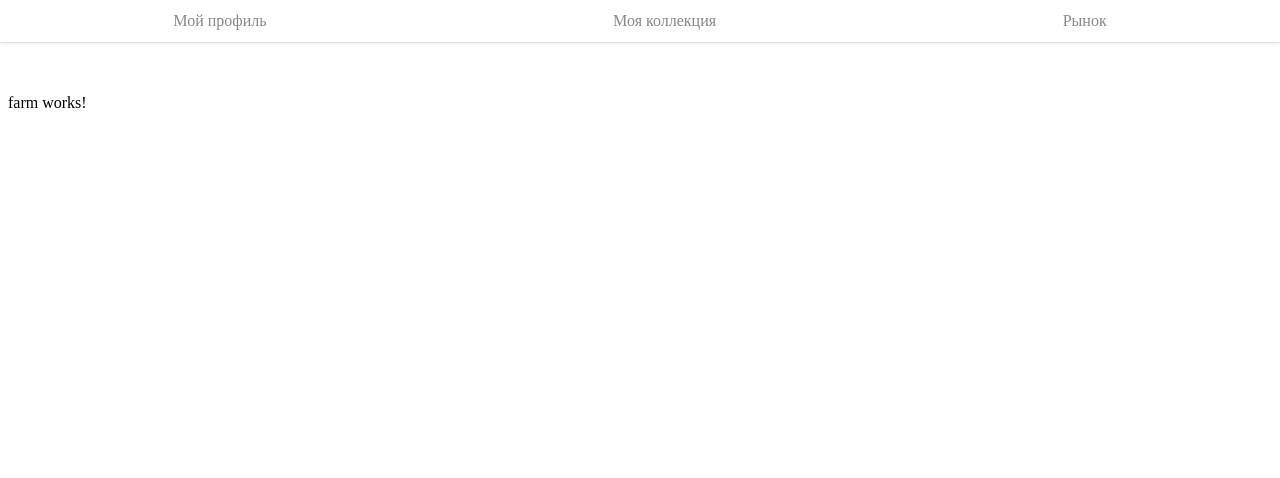
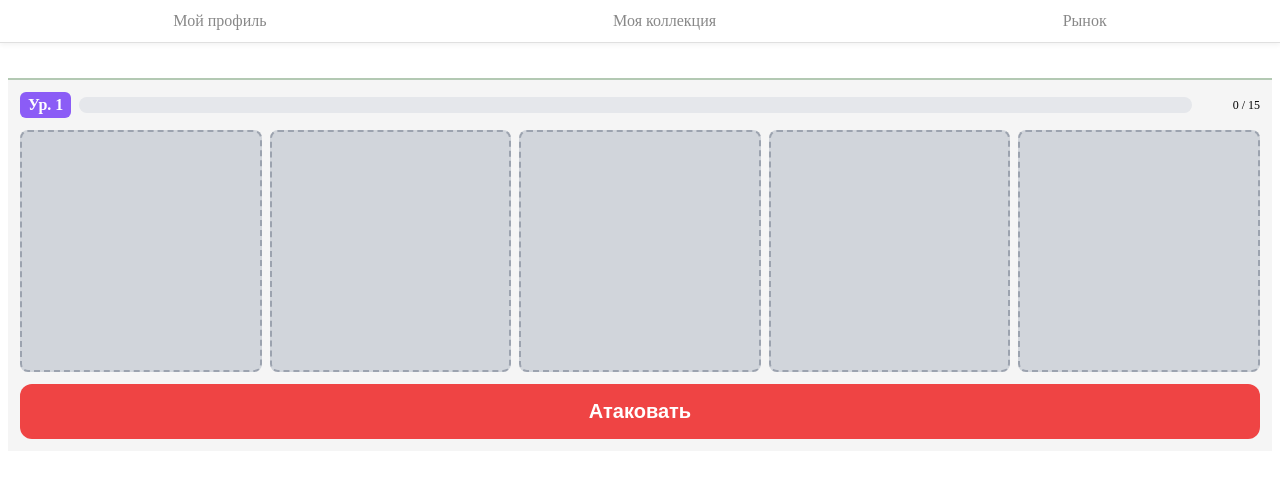
Before and after one commit to FELK-lab/Gelent, an Angular app: page /farm in a window 1280 px wide. Shown: the top 478 px of the page. Built offline with nearby package versions, Linux system fonts and the light colour scheme.

Commit message:
feat(farm): implement initial farm RPG clicker skeleton

```diff
--- a/src/app/components/farm/farm.css
+++ b/src/app/components/farm/farm.css
@@ -0,0 +1,100 @@
+.farm-container {
+    display: flex;
+    flex-direction: column;
+    height: 100%;
+    background-color: #e0f2e9; /* Светло-зеленый фон */
+}
+
+/* --- Игровой мир --- */
+.game-world {
+    flex-grow: 1;
+    position: relative;
+    overflow: hidden;
+    border-bottom: 2px solid #b3c9b3;
+}
+
+.player, .enemy {
+    position: absolute;
+    width: 40px;
+    height: 40px;
+    font-size: 28px;
+    display: flex;
+    align-items: center;
+    justify-content: center;
+    transition: top 0.5s ease-in-out, left 0.5s ease-in-out;
+}
+
+/* --- Игровой UI --- */
+.game-ui {
+    padding: 12px;
+    background-color: #f5f5f5;
+    display: flex;
+    flex-direction: column;
+    gap: 12px;
+}
+
+/* Уровень и опыт */
+.xp-bar-container {
+    display: flex;
+    align-items: center;
+    gap: 8px;
+}
+.level-badge {
+    background-color: #8b5cf6;
+    color: white;
+    padding: 4px 8px;
+    border-radius: 6px;
+    font-weight: 600;
+}
+.xp-bar {
+    flex-grow: 1;
+    height: 16px;
+    background-color: #e5e7eb;
+    border-radius: 8px;
+    overflow: hidden;
+}
+.xp-progress {
+    height: 100%;
+    background-color: #a78bfa;
+    transition: width 0.3s ease;
+}
+.xp-text {
+    font-size: 12px;
+    font-weight: 500;
+    min-width: 60px;
+    text-align: right;
+}
+
+/* Инвентарь */
+.inventory {
+    display: grid;
+    grid-template-columns: repeat(5, 1fr);
+    gap: 8px;
+}
+.inventory-slot {
+    aspect-ratio: 1 / 1;
+    background-color: #d1d5db;
+    border: 2px dashed #9ca3af;
+    border-radius: 8px;
+}
+
+/* Кнопка */
+.action-button {
+    width: 100%;
+    padding: 16px;
+    font-size: 20px;
+    font-weight: 700;
+    color: white;
+    background-color: #ef4444;
+    border: none;
+    border-radius: 12px;
+    cursor: pointer;
+    transition: background-color 0.2s;
+}
+.action-button:hover {
+    background-color: #dc2626;
+}
+.action-button:disabled {
+    background-color: #9ca3af;
+    cursor: not-allowed;
+}
--- a/src/app/components/farm/farm.html
+++ b/src/app/components/farm/farm.html
@@ -1 +1,46 @@
-<p>farm works!</p>
+<div class="farm-container">
+    <!-- Игровой мир -->
+    <div class="game-world">
+        <!-- Персонаж -->
+        <div class="player" [style.left.px]="player.x" [style.top.px]="player.y">
+            <!-- Временно используем эмодзи -->
+            🧑‍🌾
+        </div>
+
+        <!-- Враги -->
+        @for(enemy of enemies; track enemy.id) {
+            @if(enemy.isAlive) {
+                <div class="enemy" [style.left.px]="enemy.x" [style.top.px]="enemy.y">
+                    <!-- Временно используем эмодзи -->
+                    몬
+                </div>
+            }
+        }
+    </div>
+
+    <!-- Пользовательский интерфейс -->
+    <div class="game-ui">
+        <!-- Уровень и опыт -->
+        <div class="xp-bar-container">
+            <div class="level-badge">Ур. {{ player.level }}</div>
+            <div class="xp-bar">
+                <div class="xp-progress" [style.width.%]="(player.xp / player.xpToNextLevel) * 100"></div>
+            </div>
+            <span class="xp-text">{{ player.xp }} / {{ player.xpToNextLevel }}</span>
+        </div>
+
+        <!-- Инвентарь -->
+        <div class="inventory">
+            <div class="inventory-slot" title="Голова"></div>
+            <div class="inventory-slot" title="Оружие"></div>
+            <div class="inventory-slot" title="Тело"></div>
+            <div class="inventory-slot" title="Ноги"></div>
+            <div class="inventory-slot" title="Бафф"></div>
+        </div>
+
+        <!-- Кнопка действия -->
+        <button class="action-button" (click)="attack()" [disabled]="isAttacking">
+            {{ isAttacking ? 'Атакую...' : 'Атаковать' }}
+        </button>
+    </div>
+</div>
--- a/src/app/components/farm/farm.ts
+++ b/src/app/components/farm/farm.ts
@@ -1,11 +1,123 @@
-import { Component } from '@angular/core';
+import { Component, OnInit, inject } from '@angular/core';
+import { PlayerStateService } from '../../services/player-state.service';
+
+// Определяем типы для удобства
+interface Character {
+  x: number;
+  y: number;
+}
+
+interface Player extends Character {
+  level: number;
+  xp: number;
+  xpToNextLevel: number;
+}
+
+interface Enemy extends Character {
+  id: number;
+  hp: number;
+  isAlive: boolean;
+}
 
 @Component({
   selector: 'app-farm',
-  imports: [],
   templateUrl: './farm.html',
-  styleUrl: './farm.css'
+  styleUrls: ['./farm.css']
 })
-export class Farm {
+export class Farm implements OnInit {
+  playerState = inject(PlayerStateService);
 
+  player: Player = {
+    x: 150,
+    y: 200,
+    level: 1,
+    xp: 0,
+    xpToNextLevel: 15
+  };
+
+  enemies: Enemy[] = [];
+  isAttacking = false;
+  private enemyIdCounter = 0;
+
+  ngOnInit() {
+    // Создаем начальных врагов
+    for (let i = 0; i < 3; i++) {
+      this.spawnEnemy();
+    }
+  }
+
+  spawnEnemy() {
+    const newEnemy: Enemy = {
+      id: this.enemyIdCounter++,
+      x: Math.random() * 280 + 10, // Случайная позиция по X
+      y: Math.random() * 150 + 20, // Случайная позиция по Y
+      hp: 3, // Враг умирает за 3 удара
+      isAlive: true,
+    };
+    this.enemies.push(newEnemy);
+  }
+
+  findNearestEnemy(): Enemy | null {
+    const livingEnemies = this.enemies.filter(e => e.isAlive);
+    if (livingEnemies.length === 0) return null;
+
+    let nearestEnemy: Enemy | null = null;
+    let minDistance = Infinity;
+
+    for (const enemy of livingEnemies) {
+      const distance = Math.sqrt(Math.pow(this.player.x - enemy.x, 2) + Math.pow(this.player.y - enemy.y, 2));
+      if (distance < minDistance) {
+        minDistance = distance;
+        nearestEnemy = enemy;
+      }
+    }
+    return nearestEnemy;
+  }
+
+  async attack() {
+    if (this.isAttacking) return;
+
+    const target = this.findNearestEnemy();
+    if (!target) return;
+
+    this.isAttacking = true;
+
+    // 1. Перемещение к врагу
+    this.player.x = target.x;
+    this.player.y = target.y;
+
+    // Ждем завершения анимации перемещения (CSS transition)
+    await new Promise(resolve => setTimeout(resolve, 500));
+
+    // 2. Атака (3 удара)
+    for (let i = 0; i < 3; i++) {
+        target.hp--;
+        // Тут можно добавить анимацию удара
+        await new Promise(resolve => setTimeout(resolve, 300));
+    }
+
+    // 3. Враг побежден
+    target.isAlive = false;
+    this.playerState.addGold(15);
+    this.player.xp += 2;
+
+    // 4. Проверка на повышение уровня
+    if (this.player.xp >= this.player.xpToNextLevel) {
+      this.player.level++;
+      this.player.xp -= this.player.xpToNextLevel;
+      this.player.xpToNextLevel = Math.floor(this.player.xpToNextLevel * 1.5);
+    }
+
+    // 5. Респаун нового врага через секунду
+    setTimeout(() => {
+        this.spawnEnemy();
+    }, 1000);
+
+    // 6. Возвращение на исходную и готовность к новой атаке
+    setTimeout(() => {
+        this.player.x = 150;
+        this.player.y = 200;
+        this.isAttacking = false;
+    }, 1500);
+  }
 }
--- a/src/app/components/profile/profile.html
+++ b/src/app/components/profile/profile.html
@@ -3,7 +3,7 @@
         <!-- Верхний бар с валютой и кнопками -->
         <div class="top-bar">
             <div class="currency-box-top-left">
-                <div class="currency-item">🪙 5,000</div>
+                <div class="currency-item">🪙 {{ playerState.formattedGold }}</div>
                 <div class="currency-item">💎 150</div>
             </div>
             <div class="actions-box-top-right">
--- a/src/app/components/profile/profile.ts
+++ b/src/app/components/profile/profile.ts
@@ -1,6 +1,7 @@
 import { Component, inject } from '@angular/core';
 import { Telegram } from '../../services/telegram';
 import { RouterLink } from '@angular/router';
+import { PlayerStateService } from '../../services/player-state.service';
 
 @Component({
   selector: 'app-profile',
@@ -11,11 +12,12 @@ import { RouterLink } from '@angular/router';
 })
 export class Profile {
   telegram = inject(Telegram);
+  playerState = inject(PlayerStateService);
   showSettings = false;
 
   constructor() {
     // Данные пользователя теперь доступны через this.telegram.user
-    // Например, this.telegram.user?.first_name
+    // Золото теперь берется из playerState
   }
 
   toggleSettings() {
--- /dev/null
+++ b/src/app/services/player-state.service.ts
@@ -0,0 +1,23 @@
+import { Injectable, signal } from '@angular/core';
+
+@Injectable({
+  providedIn: 'root'
+})
+export class PlayerStateService {
+  // Используем signal для автоматического обновления в компонентах
+  public gold = signal(5000);
+
+  // Метод для добавления золота
+  addGold(amount: number) {
+    this.gold.update(currentGold => currentGold + amount);
+  }
+
+  // Геттер для форматированного отображения золота
+  get formattedGold(): string {
+    const goldValue = this.gold();
+    if (goldValue >= 10000) {
+      return (goldValue / 1000).toFixed(1).replace('.0', '') + 'k';
+    }
+    return goldValue.toString();
+  }
+}
```
